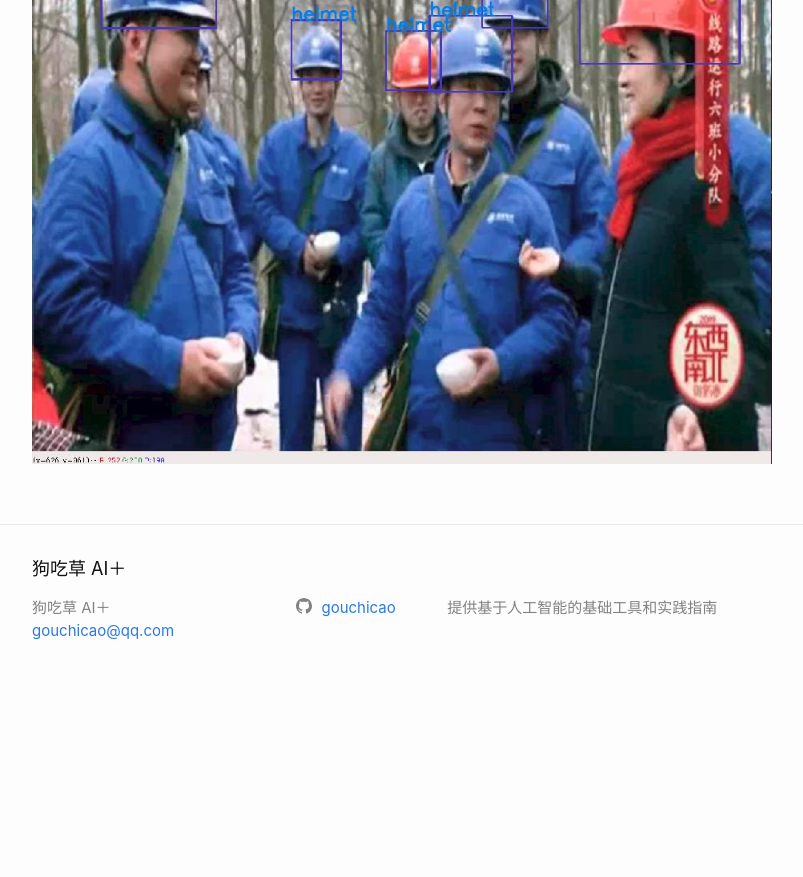
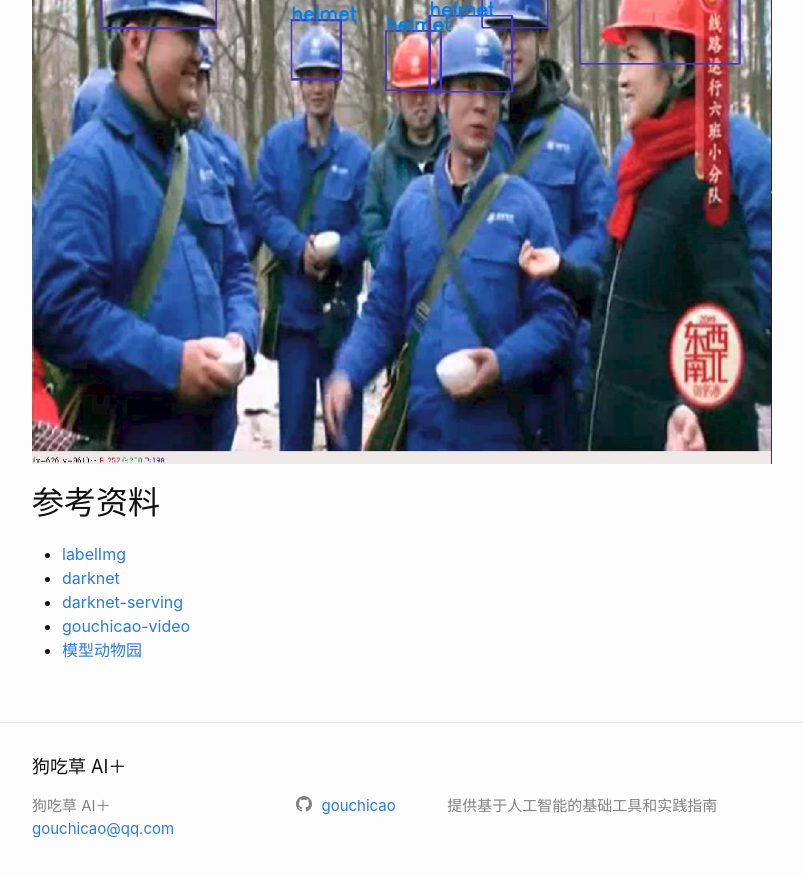
Before and after one commit to gouchicao/gouchicao.github.io, a Jekyll site: the page built from _posts/2019-07-05-Workflow-for-Object-Detection-with-Darknet.markdown, in a window 1280 px wide and 900 px high, scrolled down 1591 px. Shown: the top 877 px of the window, without its empty margins (238-1041 px from the left). Built offline with Jekyll 4.4.1, drawn with Linux system fonts in a browser that asks for light colours; before the commit the page ends 2293 px from its top, so only the background shows below that.

Commit message:
Update 2019-07-05-Workflow-for-Object-Detection-with-Darknet.markdown
参考资料

```diff
--- a/_posts/2019-07-05-Workflow-for-Object-Detection-with-Darknet.markdown
+++ b/_posts/2019-07-05-Workflow-for-Object-Detection-with-Darknet.markdown
@@ -43,3 +43,10 @@ $ python3 labelImg.py [IMAGE PATH] [PRE-DEFINED CLASS FILE] [SAVE DIRECTORY]
 [darknet-serving image]: https://cloud.docker.com/u/gouchicao/repository/docker/gouchicao/darknet-serving
 [create_project.py]: https://github.com/gouchicao/darknet/blob/master/create_project.py
 [generate_model_deploy_data.py]: https://github.com/gouchicao/darknet/blob/master/generate_model_deploy_data.py
+
+## 参考资料
+* [labelImg](https://github.com/gouchicao/labelImg)
+* [darknet](https://github.com/gouchicao/darknet)
+* [darknet-serving](https://github.com/gouchicao/darknet-serving)
+* [gouchicao-video](https://github.com/gouchicao/gouchicao-video)
+* [模型动物园](https://github.com/gouchicao/darknet/tree/master/model-zoo)
```
